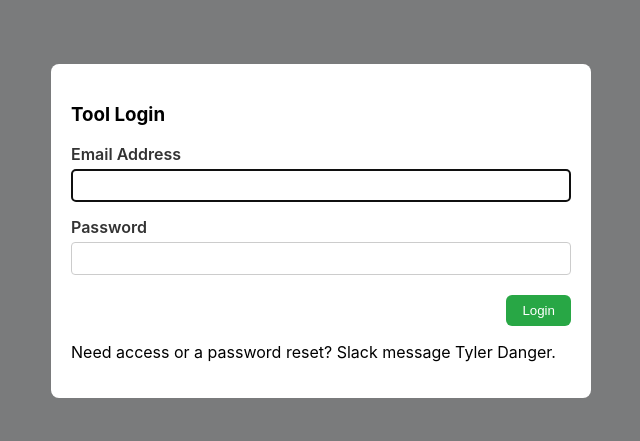
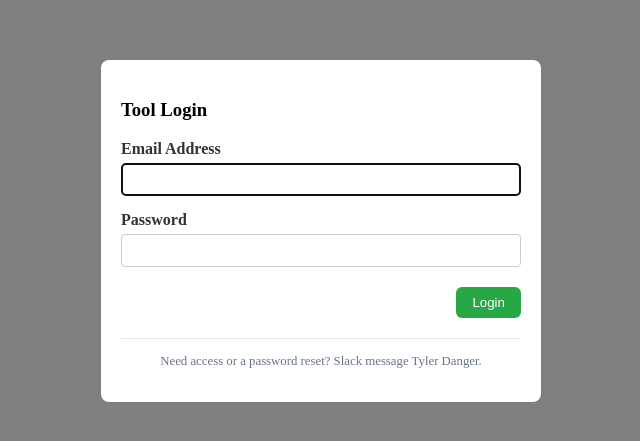
Before and after one commit to typoyo/Featured-and-Recommended, a React (Create React App) app: page / in a window 1280 px wide. Shown: the part 169-610 px from the top of the page, without its empty margins (319-959 px from the left). Built offline with nearby package versions, Linux system fonts and the light colour scheme; some icons are missing.

Commit message:
Fix CSS scoping to prevent style conflicts

```diff
--- a/src/FeaturedAppsManager.css
+++ b/src/FeaturedAppsManager.css
@@ -1,16 +1,4 @@
-html, body, #root {
-  height: 100%;
-  margin: 0;
-  overflow: hidden;
-}
-
-body {
-  background-color: #f4f7f9;
-  font-family: -apple-system, BlinkMacSystemFont, 'Segoe UI', 'Roboto', 'Oxygen',
-    'Ubuntu', 'Cantarell', 'Fira Sans', 'Droid Sans', 'Helvetica Neue',
-    sans-serif;
-}
-
+/* --- Styles for Featured Apps Manager --- */
 .app-container {
   display: flex;
   flex-direction: column;
@@ -19,7 +7,7 @@ body {
   box-sizing: border-box;
 }
 
-.main-header {
+.app-container .main-header {
   display: flex;
   justify-content: space-between;
   align-items: center;
@@ -27,19 +15,19 @@ body {
   flex-shrink: 0;
 }
 
-.main-header h1 {
+.app-container .main-header h1 {
   font-size: 1.75rem;
   margin: 0;
 }
 
-.main-content {
+.app-container .main-content {
   display: flex;
   gap: 20px;
   flex-grow: 1;
   min-height: 0;
 }
 
-.column {
+.app-container .column {
   flex: 1;
   display: flex;
   flex-direction: column;
@@ -50,7 +38,7 @@ body {
   border: 1px solid #e1e1e1;
 }
 
-.column-header {
+.app-container .column-header {
   display: flex;
   justify-content: space-between;
   align-items: center;
@@ -58,7 +46,7 @@ body {
   flex-shrink: 0;
 }
 
-.column-header h2 {
+.app-container .column-header h2 {
   border-bottom: none;
   padding-bottom: 0;
   margin: 0;
@@ -66,7 +54,7 @@ body {
   font-weight: 600;
 }
 
-.apps-list {
+.app-container .apps-list {
   display: flex;
   flex-direction: column;
   gap: 6px;
@@ -101,7 +89,7 @@ body {
   cursor: grabbing;
 }
 
-.app-name-wrapper {
+.app-card .app-name-wrapper {
   display: flex;
   flex-direction: column;
   min-width: 0;
@@ -442,3 +430,26 @@ body {
 .sync-button .bds-icon {
   font-size: 1.2em;
 }
+
+.loading-container {
+  display: flex;
+  flex-direction: column;
+  align-items: center;
+  justify-content: center;
+  padding: 40px;
+  gap: 20px;
+}
+
+.spinner {
+  width: 48px;
+  height: 48px;
+  border: 5px solid #f3f3f3;
+  border-top: 5px solid #3C64F4;
+  border-radius: 50%;
+  animation: spin 1s linear infinite;
+}
+
+@keyframes spin {
+  0% { transform: rotate(0deg); }
+  100% { transform: rotate(360deg); }
+}
--- a/src/RecommendedApps.css
+++ b/src/RecommendedApps.css
@@ -185,12 +185,10 @@
 .rec-button.primary { background-color: #3C64F4; color: white; }
 .rec-button.secondary { border-color: #D9DCE9; background-color: #ffffff; }
 .rec-button.icon-only { padding: 0; width: 36px; }
-.rec-button.icon-only svg { width: 20px; height: 20px; }
+.rec-button.icon-only svg { width: 20px; height: 20px; color: #67748B; }
 .rec-button-link { background: none; border: none; color: #3C64F4; cursor: pointer; }
 .is-syncing svg { animation: spin 1s linear infinite; }
 @keyframes spin { 100% { transform: rotate(360deg); } }
-
-/* --- MISC --- */
 .rec-placeholder-text {
     text-align: center;
     padding: 30px 0;
--- a/src/ToolPage.css
+++ b/src/ToolPage.css
@@ -1,3 +1,4 @@
+/* --- Global Styles --- */
 .tool-page-container {
   display: flex;
   flex-direction: column;
@@ -5,7 +6,6 @@
   width: 100vw;
   background-color: #f4f7f9;
 }
-
 .tabs-nav {
   display: flex;
   border-bottom: 2px solid #e1e4e8;
@@ -13,7 +13,6 @@
   background-color: #ffffff;
   flex-shrink: 0;
 }
-
 .tabs-nav button {
   padding: 12px 20px;
   border: none;
@@ -26,31 +25,53 @@
   margin-bottom: -2px;
   transition: all 0.2s ease-in-out;
 }
-
 .tabs-nav button.active {
   color: #3C64F4;
   border-bottom-color: #3C64F4;
 }
-
 .tab-content {
   flex-grow: 1;
   overflow: hidden;
-  position: relative; /* Needed for positioning panes */
+  position: relative;
 }
-
-/* New styles for tab panes */
 .tab-pane {
-  display: none; /* Hide inactive tabs by default */
+  display: none;
   width: 100%;
   height: 100%;
   position: absolute;
 }
-
 .tab-pane.active {
-  display: block; /* Show the active tab */
+  display: block;
 }
 
-.iframe-container {
-    width: 100%;
-    height: 100%;
+/* --- Global Login/Logout Styles --- */
+.login-modal {
+  max-width: 400px;
 }
+.login-error {
+  color: #D93F4C;
+  font-weight: 600;
+  text-align: center;
+  margin-top: 10px;
+}
+.login-footer-message {
+  font-size: 0.8rem;
+  color: #67748B;
+  text-align: center;
+  margin-top: 20px;
+  border-top: 1px solid #E4E8F0;
+  padding-top: 15px;
+}
+.logout-button {
+  position: absolute;
+  top: 15px;
+  right: 20px;
+  z-index: 2000;
+  background-color: #5E637A;
+  color: #fff;
+  border: none;
+  padding: 8px 16px;
+  border-radius: 6px;
+  font-weight: 600;
+  cursor: pointer;
+}
```
